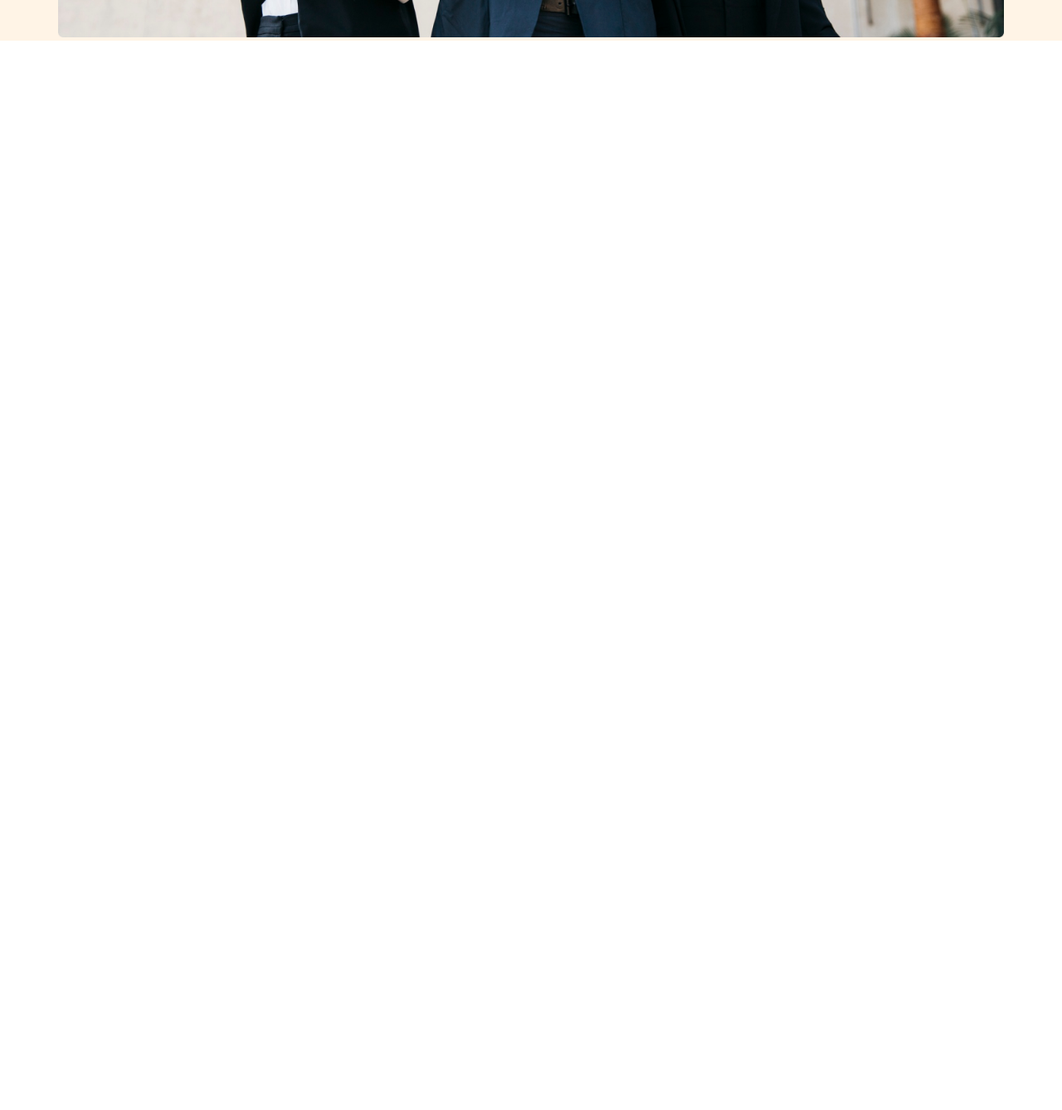
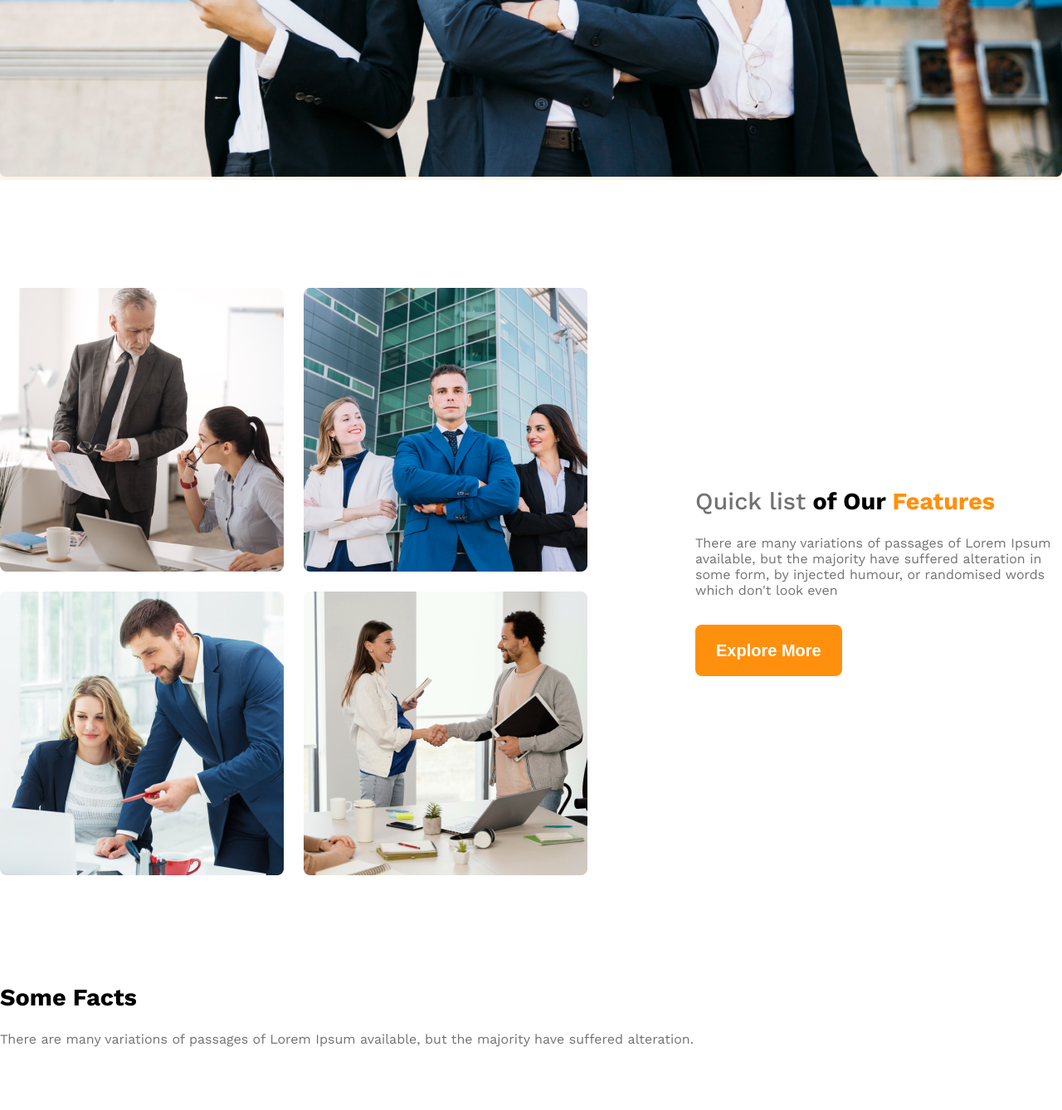
Before and after one commit to mddalimmiah/g3-architect-website, a plain HTML site: page index.html in a window 1280 px wide. Shown: the part 1068-2406 px from the top of the page at 83% size. Before the commit the page ends 1217 px from the top, so only its background shows below. Drawn offline with nearby package versions, Linux system fonts and the light colour scheme.

Commit message:
added teams responsive and facts structue

```diff
--- a/index.html
+++ b/index.html
@@ -24,7 +24,7 @@
                 <h3 class="banner-title">Brand New
                     Group of Architects
                     </h3>
-                    <p class="banner-description">There are many variations of passages of Lorem Ipsum available, but the majority have suffered alteration in some form, by injected humour, or randomised words which don't look even</p>
+                    <p class="banner-description text-gray">There are many variations of passages of Lorem Ipsum available, but the majority have suffered alteration in some form, by injected humour, or randomised words which don't look even</p>
                     <button class="btn-primary">Explore More</button>
             </div>
             <div class="banner-img">
@@ -32,7 +32,50 @@
             </div>
         </div>
     </header>
-    <main></main>
+    <main>
+        <!-- team feature start -->
+        <section class="teams display-flex">
+            <div class="team-img-container">
+                <img src="images/team1.png" alt="teams discussion architects">
+                <img src="images/team2.png" alt="teams discussion architects">
+                <img src="images/team3.png" alt="teams discussion architects">
+                <img src="images/team4.png" alt="teams discussion architects">
+            </div>
+            <div class="our-features">
+                <h2 class="section-title"><span id="quick-list" class="text-light-gray">Quick list</span> <span>of Our</span> <span class="text-primary">Features</span></h2>
+                <p class="feature-description text-light-gray">There are many variations of passages of Lorem Ipsum available, but the majority have suffered alteration in some form, by injected humour, or randomised words which don't look even</p>
+                <button class="btn-primary">Explore More</button>
+            </div>
+        </section>
+        <!-- feature will enjoy start -->
+         <section>
+            <h3 class="section-title">Some Facts</h3>
+            <p class="text-light-gray">There are many variations of passages of Lorem Ipsum available, but the majority have suffered alteration.</p>
+            <div class="facts-container">
+                <!-- .fact*4>img.fact-icon+h4.fact-number+h5.fact-name -->
+                <div class="fact">
+                    <img src="" alt="" class="fact-icon">
+                    <h4 class="fact-number"></h4>
+                    <h5 class="fact-name"></h5>
+                </div>
+                <div class="fact">
+                    <img src="" alt="" class="fact-icon">
+                    <h4 class="fact-number"></h4>
+                    <h5 class="fact-name"></h5>
+                </div>
+                <div class="fact">
+                    <img src="" alt="" class="fact-icon">
+                    <h4 class="fact-number"></h4>
+                    <h5 class="fact-name"></h5>
+                </div>
+                <div class="fact">
+                    <img src="" alt="" class="fact-icon">
+                    <h4 class="fact-number"></h4>
+                    <h5 class="fact-name"></h5>
+                </div>
+            </div>
+         </section>
+    </main>
     <footer></footer>
 </body>
 </html>
--- a/styles/styles.css
+++ b/styles/styles.css
@@ -15,6 +15,9 @@
 
   .display-flex{
     display: flex;
+}
+main>section{
+    margin-top: 130px;
 }
 /* color */
 /* /* dark -2 */
@@ -40,6 +43,14 @@
         border-radius: 8px;
         border: none;
     }
+    .text-primary{
+        color: #FF900E;
+    }
+    .section-title{
+        font-size: 1.8rem;
+        font-weight: 700;
+        margin-bottom: 24px;
+    }
   /* header styles */
 
   /* nav styles */
@@ -60,7 +71,7 @@
     font-weight: 500;
   }
   .navbar, .banner{
-    max-width: 1140px;
+    max-width: 1440px;
     margin: 100px auto;
   }
   /* banner styles */
@@ -74,13 +85,60 @@
     font-size: 4rem;
     font-weight: 700;
   }
+  .banner-description{
+    margin: 50px auto;
+  }
   .banner-img img{
     width: 100%;
   }
+  main{
+    max-width: 1440px;
+    margin: 0 auto;
+  }
 
+    /* teams feature styles */
+
+    .teams{
+        align-items: center;
+    }
+    .team-img-container{
+        display: grid;
+        grid-template-columns: repeat(2, 1fr);
+        gap: 24px;
+    }
+    .our-features{
+        margin-left: 130px;
+        max-width: 530px;
+    }
+
+    .feature-description{
+        margin-bottom: 32px;
+    }
+    #quick-list{
+        font-weight: 500;
+    }
   /* responsive media query */
   @media screen and (max-width:576px) {
-    .navbar, .nav-links{
+    .navbar, .nav-links,
+    .teams{
         flex-direction: column;
     }
+    .team-img-container{
+        grid-template-columns: repeat(1, 1fr);
+    }
+    .our-features{
+        margin:20px;
+
+    }
   }
+
+  /* response medium device  */
+  @media screen and (min-width:576px) and (max-width:992px) {
+    .teams{
+        flex-direction: column;
+    }
+    .our-features{
+        margin:50px auto;
+
+    }
+  }
```
